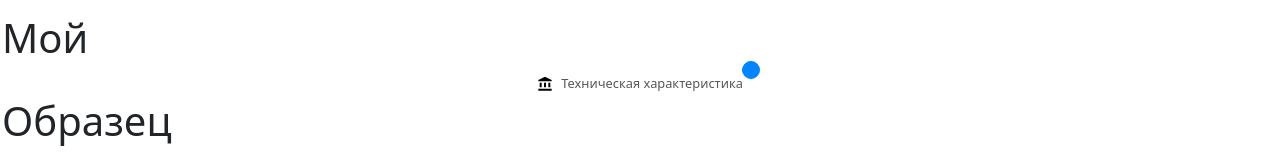
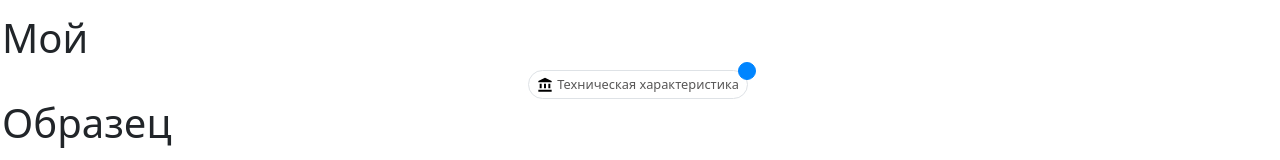
Before and after one commit to picus23/any-web-components, a Next.js app: page /filter in a window 1280 px wide. Shown: the part 277-437 px from the top of the page. Built offline with nearby package versions, Linux system fonts and the light colour scheme.

Commit message:
добавил border + margin

```diff
--- a/components/filter/FilterSuggest.tsx
+++ b/components/filter/FilterSuggest.tsx
@@ -10,14 +10,17 @@ interface FilterSuggestProps {
 }
 
 const FilterSuggest: FC<FilterSuggestProps> = ({ title, icon, isSuggest = false, onClick }) => {
-    return <button className='d-flex align-items-center justify-content-center border-0 rounded-pill gap-2 px-2 py-1 position-relative'
+    return <button className='d-flex align-items-center justify-content-center rounded-pill gap-1 px-2 py-1 position-relative border border-secondary-subtle me-1'
         style={{ background: '#fff' }} onClick={onClick}>
         {icon}
         <span className="font-size-16-gray text-overflow">{title}</span>
-        {isSuggest ?
-            <span className="position-absolute top-0 start-100 translate-middle p-2 bg-primary border border-primary rounded-circle">
-                <span className="visually-hidden">New alerts</span>
-            </span> : false}
+        {
+            isSuggest ?
+                <span className="position-absolute top-0 start-100 translate-middle p-2 bg-primary border border-primary rounded-circle">
+                    <span className="visually-hidden">New alerts</span>
+                </span>
+                : false
+        }
     </button>;
 }
 
```
